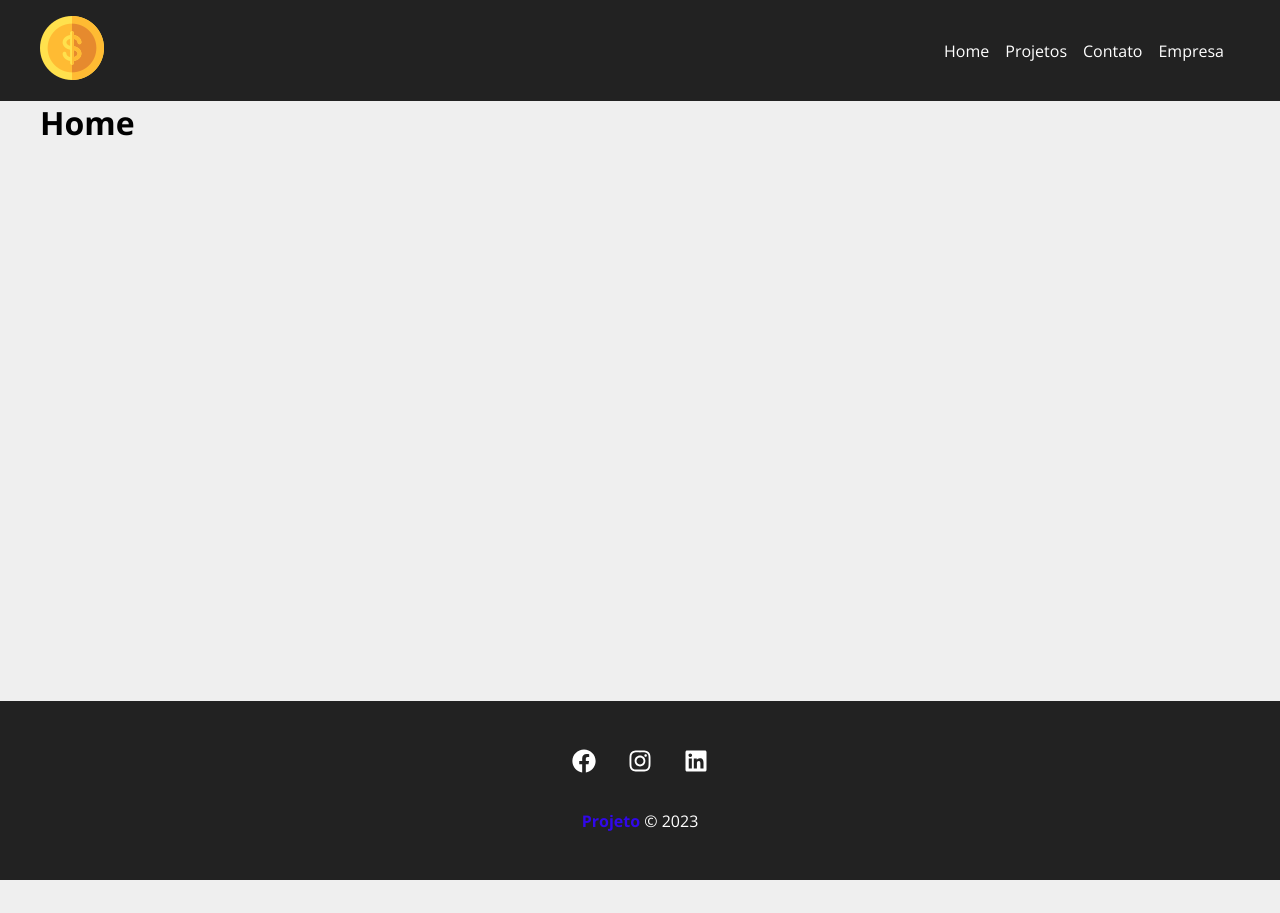
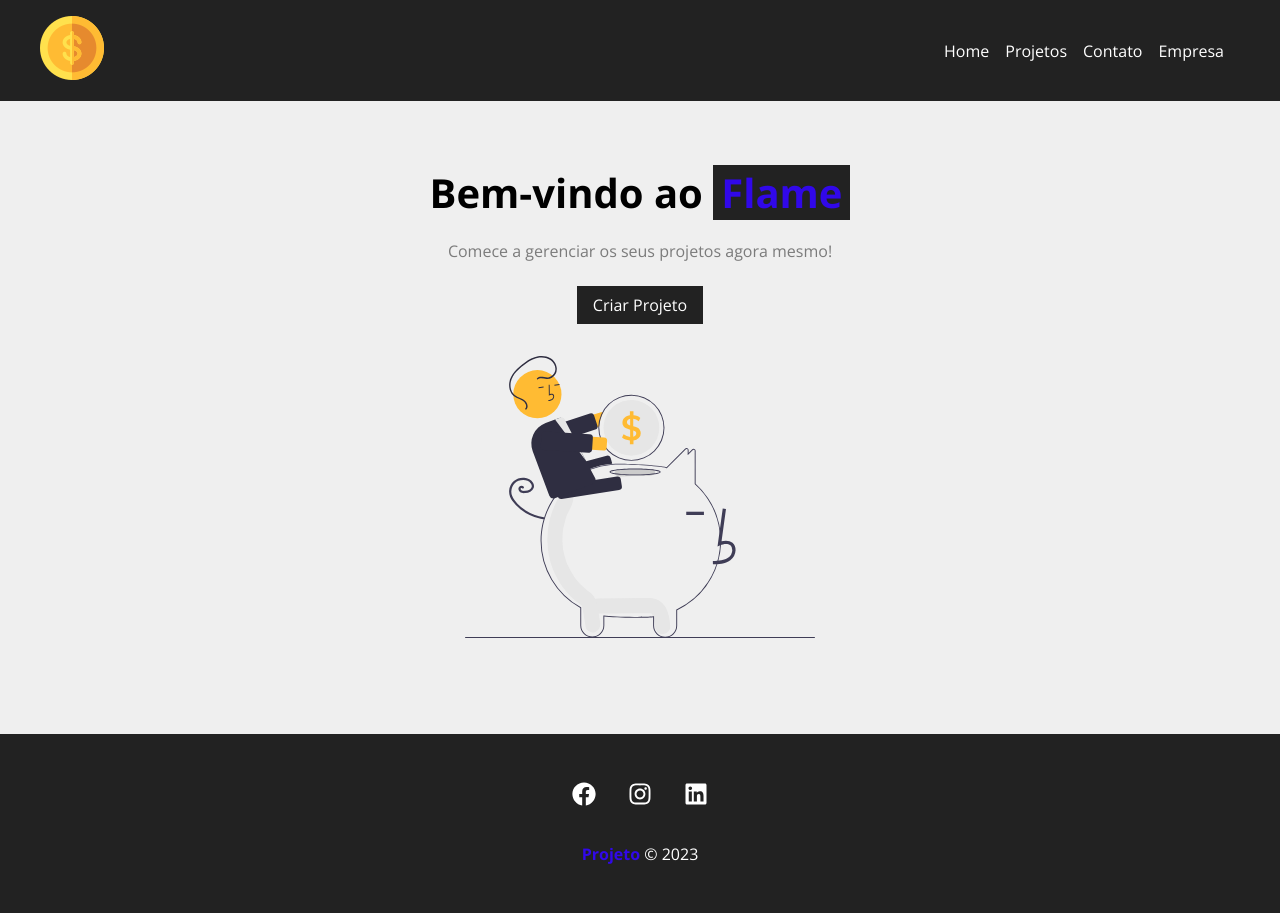
Before and after one commit to JovemDevv/Plataforma-de-projetos, a React (Create React App) app in the folder projeto/: page / in a window 1280 px wide. Before the commit the page ends 880 px from the top, so only its background shows below. Built offline with nearby package versions, Linux system fonts and the light colour scheme.

Commit message:
criando a home

```diff
--- /dev/null
+++ b/projeto/src/components/layout/LinkButton.js
@@ -0,0 +1,12 @@
+import {Link} from 'react-router-dom'
+import styles from './LinkButton.module.css'
+
+function LinkButton({ to, text }) {
+    return (
+      <Link className={styles.btn} to={to}>
+        {text}
+      </Link>
+    )
+}
+
+export default LinkButton
--- /dev/null
+++ b/projeto/src/components/layout/LinkButton.module.css
@@ -0,0 +1,11 @@
+.btn {
+    background-color: #222;
+    color: #fff;
+    padding:  0.5em 1em;
+    text-decoration: none;
+    transition: 0.5s;
+}
+
+.btn:hover {
+    color: #ffbb33;
+}
--- a/projeto/src/components/pages/Home.js
+++ b/projeto/src/components/pages/Home.js
@@ -1,5 +1,18 @@
+import styles from './Home.module.css'
+import savings from '../../img/savings.svg'
+import LinkButton from '../layout/LinkButton'
+
 function Home() {
-    return <h1>Home</h1>
+    return (
+    <section className={styles.home_container}>
+        <h1>
+            Bem-vindo ao <span>Flame</span>
+        </h1>
+        <p>Comece a gerenciar os seus projetos agora mesmo!</p>
+        <LinkButton to="/newproject" text="Criar Projeto" />
+        <img src={savings} alt="Flame" />
+    </section>
+    )
 }
 
 export default Home
--- /dev/null
+++ b/projeto/src/components/pages/Home.module.css
@@ -0,0 +1,29 @@
+.home_container {
+    width: 100%;
+    display: flex;
+    flex-direction: column;
+    align-items: center;
+    justify-content: center;
+    padding: 4em;
+}
+
+.home_container h1 {
+    font-size: 2.5em;
+    margin-bottom: .5em;
+}
+
+.home_container h1 span {
+    color: #3108e9;
+    padding: 0 .2em;
+    background-color: #222;
+}
+
+.home_container p {
+    margin-bottom: 1.5em;
+    color: #7b7b7b
+}
+
+.home_container img {
+    width: 350px;
+    margin: 2em 0;
+}
```
